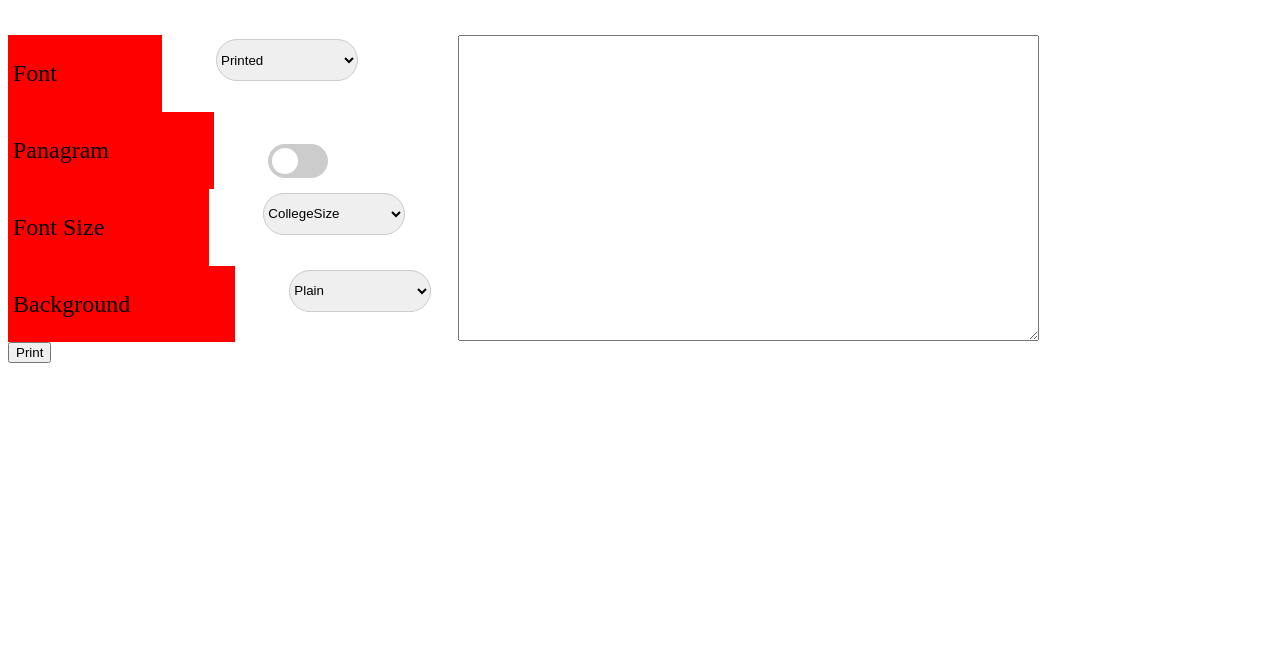
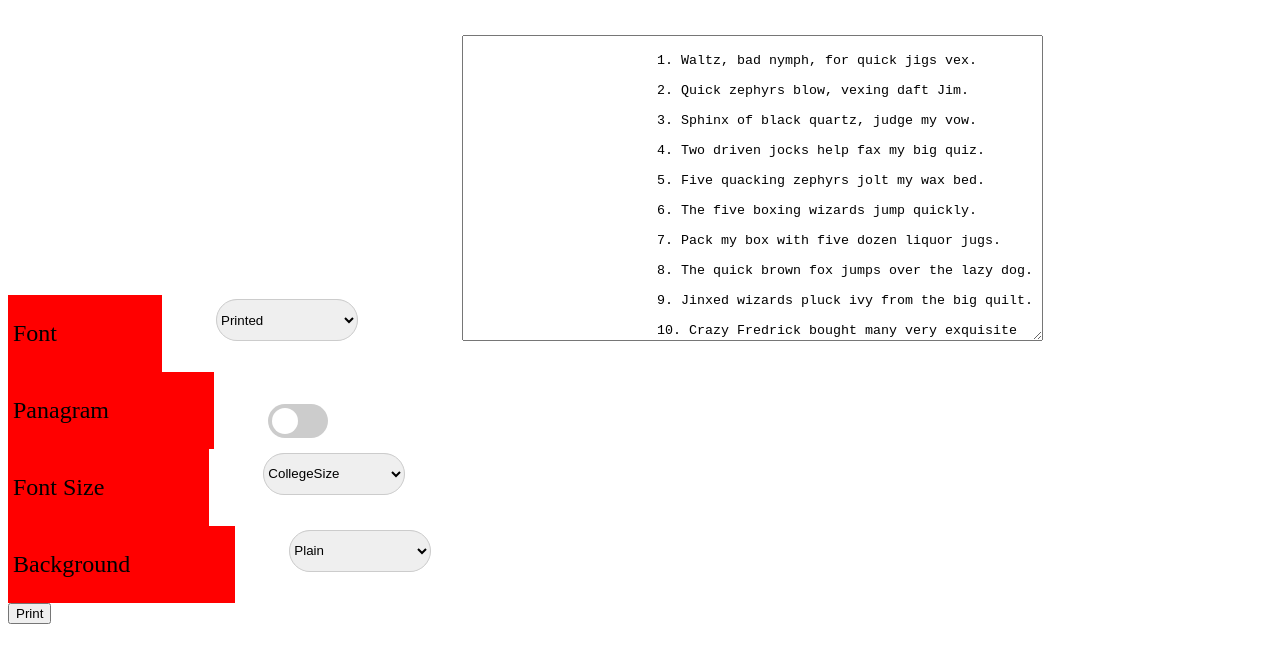
Before and after one commit to 1-12-19-5-20-0/LearningHTML, a plain HTML site: page index.html in a window 1280 px wide. Shown: the part 73-736 px from the top of the page. Drawn offline with Linux system fonts and the light colour scheme; files whose address does not match are found by name.

Commit message:
Update index.html

```diff
--- a/index.html
+++ b/index.html
@@ -25,19 +25,48 @@
             <div class="col col2">
                 <div class="selectFontWrapper">
                     <select class="selectFont">
-                        <option Font="SourceCodePro-Regular">Printed</option>
-                        <option Font="GreatVibes-Regular">Cursive</option>
-                        </select>
+                        <option Font= SourceCodePro-Regular>Printed</option>
+                        <option Font= GreatVibes-Regular>Cursive</option>
+                    </select>
                 </div>
 
             </div>
 
-            <div class="col pArea" id ="printableArea" >
-                    <textarea rows="20" cols="70">
+            <div class="col" id ="printableArea" >
+                    <textarea rows="20" cols="70" id="pArea" ;>
+                        1. Waltz, bad nymph, for quick jigs vex.
 
+                        2. Quick zephyrs blow, vexing daft Jim.
+
+                        3. Sphinx of black quartz, judge my vow.
+
+                        4. Two driven jocks help fax my big quiz.
+
+                        5. Five quacking zephyrs jolt my wax bed.
+
+                        6. The five boxing wizards jump quickly.
+
+                        7. Pack my box with five dozen liquor jugs.
+
+                        8. The quick brown fox jumps over the lazy dog.
+
+                        9. Jinxed wizards pluck ivy from the big quilt.
+
+                        10. Crazy Fredrick bought many very exquisite opal jewels.
+
+                        11. We promptly judged antique ivory buckles for the next prize.
+
+                        12. A mad boxer shot a quick, gloved jab to the jaw of his dizzy opponent.
+
+                        13. Jaded zombies acted quaintly but kept driving their oxen forward.
+
+                        14. The job requires extra pluck and zeal from every young wage earner.
                     </textarea>
 
+
+
             </div>
+
         </div>
         <div class="row">
             <div class="col col1"><h2 class="body">Panagram</h2></div>
@@ -45,7 +74,7 @@
                 <label class="switch">
                     <input type="checkbox">
                     <span class="slider round"></span>
-                  </label>
+
             </div>
         </div>
 
```
